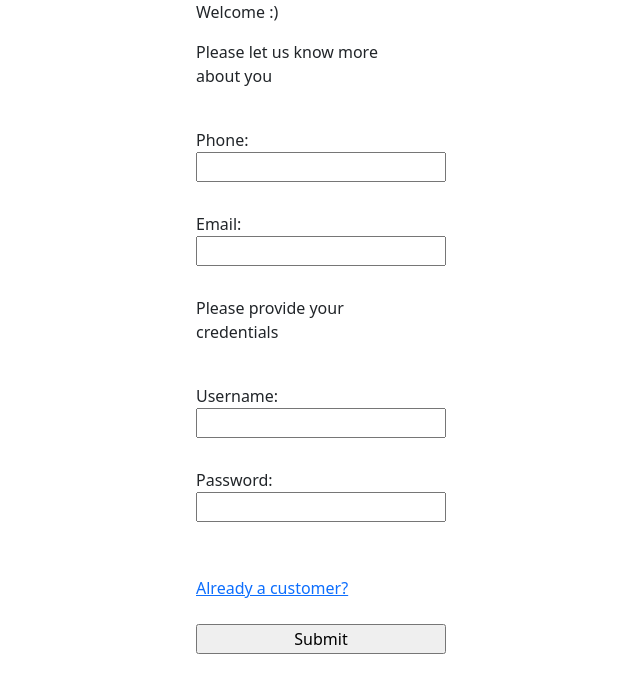
After one commit to Obada-Alaasasi/UP-The-Coffeeshop, a Django app: page /register/ in a window 1280 px wide. The commit adds this page. Shown: the top 693 px of the page, without its empty margins (348-988 px from the left). Run offline with Django 4.2, Linux system fonts and the light colour scheme; parts of the project's set-up code (start-up, migrations or seed data) failed here and were passed over.

Commit message:
Add 'User Register' functionality
Create register.html, and modify login.html to include only login-specific fields. Create the register view and add the mapping to both login and register views in the urls file

```diff
--- /dev/null
+++ b/core/templates/core/register.html
@@ -0,0 +1,56 @@
+<!doctype html>
+<html lang="en">
+
+  <head>
+    <meta charset="utf-8">
+    <meta name="viewport" content="width=device-width, initial-scale=1">
+    <title>Register</title>
+    <link href="https://cdn.jsdelivr.net/npm/bootstrap@5.3.0-alpha1/dist/css/bootstrap.min.css" rel="stylesheet" integrity="sha384-GLhlTQ8iRABdZLl6O3oVMWSktQOp6b7In1Zl3/Jr59b6EGGoI1aFkw7cmDA6j6gD" crossorigin="anonymous">
+  </head>
+
+  <style>
+    .form{
+      display: block;
+      margin-left:auto;
+      margin-right:auto;
+      width:15%;
+    }
+    .field{
+      margin-bottom: 30px;
+    }
+    input{
+      width : 250px;
+    }
+  </style>
+
+  <body class="form">
+    <p>Welcome :)</p>
+
+    <form method="post" action="{% url 'core:register' %}">
+        {% csrf_token %}
+        <p>Please let us know more about you</p><br>
+        <div class="field">
+            <label for="phone">Phone:</label><br>
+            <input type=" tel" id="phone" name="phone">
+        </div>
+        <div class="field">
+            <label for="email">Email:</label><br>
+            <input type="email" id="email" name="email">
+        </div>
+        <p>Please provide your credentials</p><br>
+        <div class="field">
+            <label for="username">Username:</label><br>
+            <input type="text" id="username" name="uname">
+        </div>
+        <div class="field">
+            <label for="password">Password:</label><br>
+            <input type="password" id="password" name="pswd">
+        </div>
+        {% if error_message %}<p><strong>{{ error_message }}</strong></p>{% endif %}
+        <br>
+        <a href="{% url 'core:login' %}">Already a customer?</a><br><br>
+        <input type="submit">
+    </form>
+    <script src="https://cdn.jsdelivr.net/npm/bootstrap@5.3.0-alpha1/dist/js/bootstrap.bundle.min.js" integrity="sha384-w76AqPfDkMBDXo30jS1Sgez6pr3x5MlQ1ZAGC+nuZB+EYdgRZgiwxhTBTkF7CXvN" crossorigin="anonymous"></script>
+  </body>
+</html>
--- a/core/urls.py
+++ b/core/urls.py
@@ -4,5 +4,6 @@ from . import views
 app_name = 'core'
 urlpatterns = [
     path('', views.IndexView, name='index'),
-    path('login/', views.LoginView, name='login')
+    path('login/', views.LoginView, name='login'),
+    path('register/', views.RegisterView, name='register')
 ]
--- a/core/views.py
+++ b/core/views.py
@@ -1,32 +1,72 @@
+from .models import Customer
+from .functions import check_password
 from django.shortcuts import render
 from django.urls import reverse
 from django.http import HttpResponse, HttpResponseRedirect
-from django.contrib.auth import authenticate, login
-from .functions import check_password
-
+from django.db.utils import IntegrityError, DataError
+from django.contrib.auth import authenticate, login, get_user_model
+from django.contrib.auth.models import Group, Permission
+from django.contrib.auth.decorators import login_required, permission_required
 
 # Create your views here.
 def IndexView(request):
     return render(request, 'core/index.html')
 
 def LoginView(request):
-    if request.method == 'GET':
-        return render(request, 'core/login.html')
+    '''the code that runs when requesting the login page'''
 
-    else: #request.method == 'POST'
+    if request.method == 'POST':
+        '''check and authenticate credentials'''
+
+        # fetch client input from http request
         username = request.POST['uname']
         password = request.POST['pswd']
-
-        #check password rules
-        error_message = check_password(password)
-        if error_message:
-            return render(request, 'core/login.html', {'error_message':error_message})
 
         #authenticate user:
         user = authenticate(username=username, password=password)
         if not user:
-            return render(request, 'core/login.html', {'error_message': 'Sorry, incorrect username or password'})
+            return render(request, 'core/login.html',{'error': 'Sorry, incorrect username or password'})
         else:
             login(request, user)
 
+        #redirect to index page
         return HttpResponseRedirect(reverse('core:index'))
+
+    else: #request.method == 'GET':
+        return render(request, 'core/login.html', {})
+
+
+def RegisterView(request):
+    '''the code that runs when requesting the register page'''
+
+    if request.method == 'POST':
+
+        # fetch client input from http request
+        username = request.POST['uname']
+        password = request.POST['pswd']
+        email = request.POST['email']
+        phone = request.POST['phone']
+
+        # check password rules
+        error = check_password(password)
+        if error:
+            return render(request, 'core/register.html', {'error':error})
+
+        # create user and assign to customer group
+        User = get_user_model()
+        customer_group = Group.objects.get(name='customer')
+        try:
+            user = User.objects.create_user(username = username, password = password, email = email)
+            user.groups.add(customer_group)
+        except (IntegrityError, DataError ) as e:
+            return render(request, 'core/login.html', {'error':e})
+
+        # create customer entry and link to user
+        customer = Customer.objects.create(account = user, phone = phone)
+        customer.save()
+        #attach user to request, and redirect to index page
+        login(request, user)
+        return HttpResponseRedirect(reverse('core:index'))
+
+    else: #request.method == 'GET':
+        return render(request, 'core/register.html', {})
```
Also changed, not shown: core/templates/core/login.html (+25 -17 lines).
